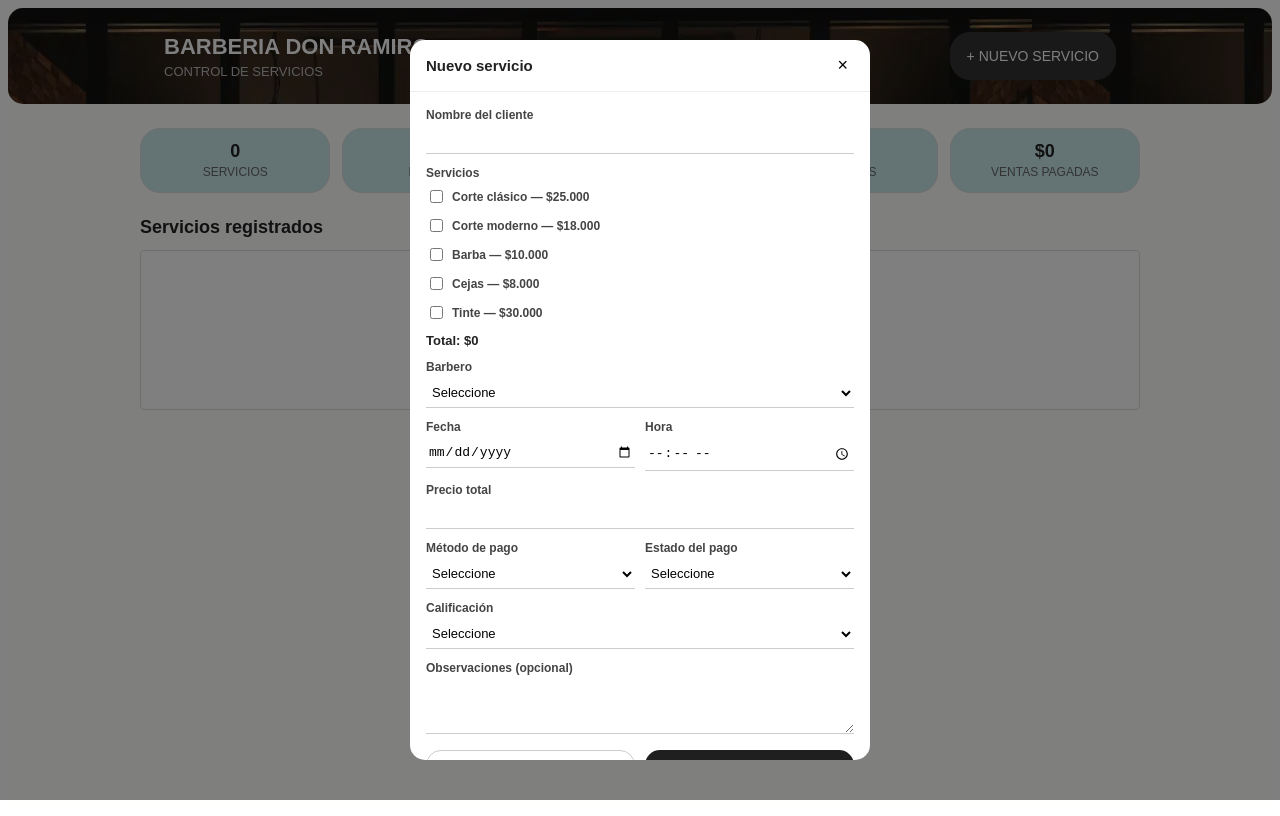
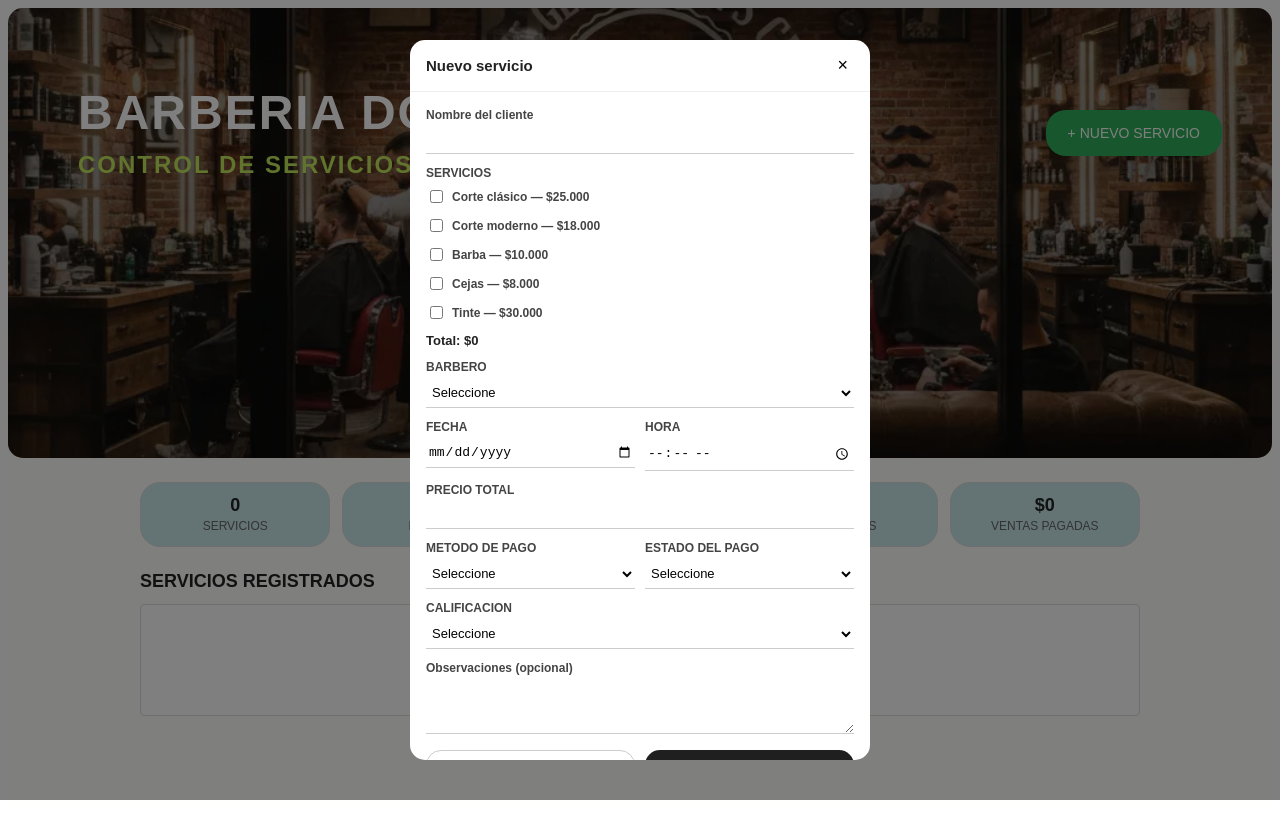
Before and after one commit to Juanda-29/barberia, a Vue app: page / in a window 1280 px wide. Both pictures are taken after a click on the button "+ NUEVO SERVICIO". Built offline with nearby package versions, Linux system fonts and the light colour scheme.

Commit message:
Update App.vue

```diff
--- a/src/App.vue
+++ b/src/App.vue
@@ -62,7 +62,6 @@ function formularioVacio() {
 
 const form = ref(formularioVacio())
 
-// suma el precio de todos los servicios marcados
 function actualizarPrecio() {
   let total = 0
 
@@ -111,28 +110,28 @@ function editarServicio(servicio) {
 }
 
 function validarFormulario() {
-  if (!form.value.cliente.trim()) {
+  if (form.value.cliente.trim()) {
     return 'Ingrese el nombre del cliente.'
   }
   if (form.value.tipos.length === 0) {
     return 'Seleccione al menos un servicio.'
   }
-  if (!form.value.barbero) {
+  if (form.value.barbero) {
     return 'Seleccione el barbero.'
   }
-  if (!form.value.fecha) {
+  if (form.value.fecha) {
     return 'Seleccione la fecha.'
   }
-  if (!form.value.hora) {
+  if (form.value.hora) {
     return 'Seleccione la hora.'
   }
   if (!form.value.precio || Number(form.value.precio) <= 0) {
     return 'El precio debe ser mayor a 0.'
   }
-  if (!form.value.metodoPago) {
+  if (form.value.metodoPago) {
     return 'Seleccione el método de pago.'
   }
-  if (!form.value.estadoPago) {
+  if (form.value.estadoPago) {
     return 'Seleccione el estado del pago.'
   }
   if (
@@ -309,13 +308,10 @@ function listaServicios(servicio) {
         </div>
       </section>
 
-      <h2 class="titulo-seccion">Servicios registrados</h2>
+      <h2 class="titulo-seccion">SERVICIOS REGISTRADOS</h2>
 
       <section v-if="servicios.length === 0" class="vacio">
-        <p>No hay servicios registrados todavía.</p>
-        <button class="boton-nuevo" @click="abrirModalNuevo">
-          + NUEVO SERVICIO
-        </button>
+        <p>No hay servicios registrados todavía</p>
       </section>
 
       <section v-if="servicios.length > 0" class="lista">
@@ -369,7 +365,7 @@ function listaServicios(servicio) {
           </div>
 
           <div class="campo">
-            <label>Servicios</label>
+            <label>SERVICIOS</label>
 
             <label v-for="tipo in tiposServicio" :key="tipo" class="opcion-check">
               <input
@@ -387,7 +383,7 @@ function listaServicios(servicio) {
           </div>
 
           <div class="campo">
-            <label>Barbero</label>
+            <label>BARBERO</label>
             <select v-model="form.barbero">
               <option value="" disabled>Seleccione</option>
               <option v-for="barbero in barberos" :key="barbero" :value="barbero">
@@ -398,23 +394,23 @@ function listaServicios(servicio) {
 
           <div class="fila">
             <div class="campo">
-              <label>Fecha</label>
+              <label>FECHA</label>
               <input v-model="form.fecha" type="date" />
             </div>
             <div class="campo">
-              <label>Hora</label>
+              <label>HORA</label>
               <input v-model="form.hora" type="time" />
             </div>
           </div>
 
           <div class="campo">
-            <label>Precio total</label>
+            <label>PRECIO TOTAL</label>
             <input v-model="form.precio" type="number" min="1" />
           </div>
 
           <div class="fila">
             <div class="campo">
-              <label>Método de pago</label>
+              <label>METODO DE PAGO</label>
               <select v-model="form.metodoPago">
                 <option value="" disabled>Seleccione</option>
                 <option v-for="metodo in metodosPago" :key="metodo" :value="metodo">
@@ -424,7 +420,7 @@ function listaServicios(servicio) {
             </div>
 
             <div class="campo">
-              <label>Estado del pago</label>
+              <label>ESTADO DEL PAGO</label>
               <select v-model="form.estadoPago">
                 <option value="" disabled>Seleccione</option>
                 <option v-for="estado in estadosPago" :key="estado" :value="estado">
@@ -435,7 +431,7 @@ function listaServicios(servicio) {
           </div>
 
           <div class="campo">
-            <label>Calificación</label>
+            <label>CALIFICACION</label>
             <select v-model="form.calificacion">
               <option value="" disabled>Seleccione</option>
               <option value="1">★☆☆☆☆</option>
@@ -493,45 +489,57 @@ function listaServicios(servicio) {
   color: #222;
   font-family: Arial, Helvetica, sans-serif;
 }
-
 .header {
   background: #7e5a3d;
   color: #fff;
-  border-radius:15px;
-  background-image:url('/barberia.jpg');
+  border-radius: 15px;
+  background-image: url('/barberia.jpg');
+  background-size: cover;
+  background-position: center;
+  min-height: 300px;
 }
 
 .header-interior {
-  max-width: 1000px;
-  margin: 0 auto;
-  padding: 24px;
+  width: 100%;
+  min-height: 450px;
+  padding: 20px 50px 220px 70px;
   display: flex;
   align-items: center;
   justify-content: space-between;
-  gap: 16px;
-  flex-wrap: wrap;
+  gap: 30px;
+  background: rgba(0, 0, 0, 0.40);
+  border-radius: 15px;
 }
 
 .header h1 {
   margin: 0;
-  font-size: 22px;
+  font-size: 48px;
+  font-weight: bold;
+  letter-spacing: 2px;
+  line-height: 1.1;
 }
 
 .header p {
-  margin: 4px 0 0;
-  color: #bbb;
-  font-size: 13px;
+  margin: 12px 0 0;
+  color: #c3e95d;
+  font-size: 24px;
+  font-weight: bold;
+  letter-spacing: 2px;
 }
 
 .boton-nuevo {
-  border: 1px solid #333;
-  background: #333;
+  border: none;
+  background: #31af5b;
   color: #fff;
-  padding: 15px 16px;
+  padding: 15px 22px;
   border-radius: 20px;
   font-size: 14px;
   cursor: pointer;
+  white-space: nowrap;
+}
 
+.boton-nuevo:hover {
+  background: #111;
 }
 
 .contenedor {
```
